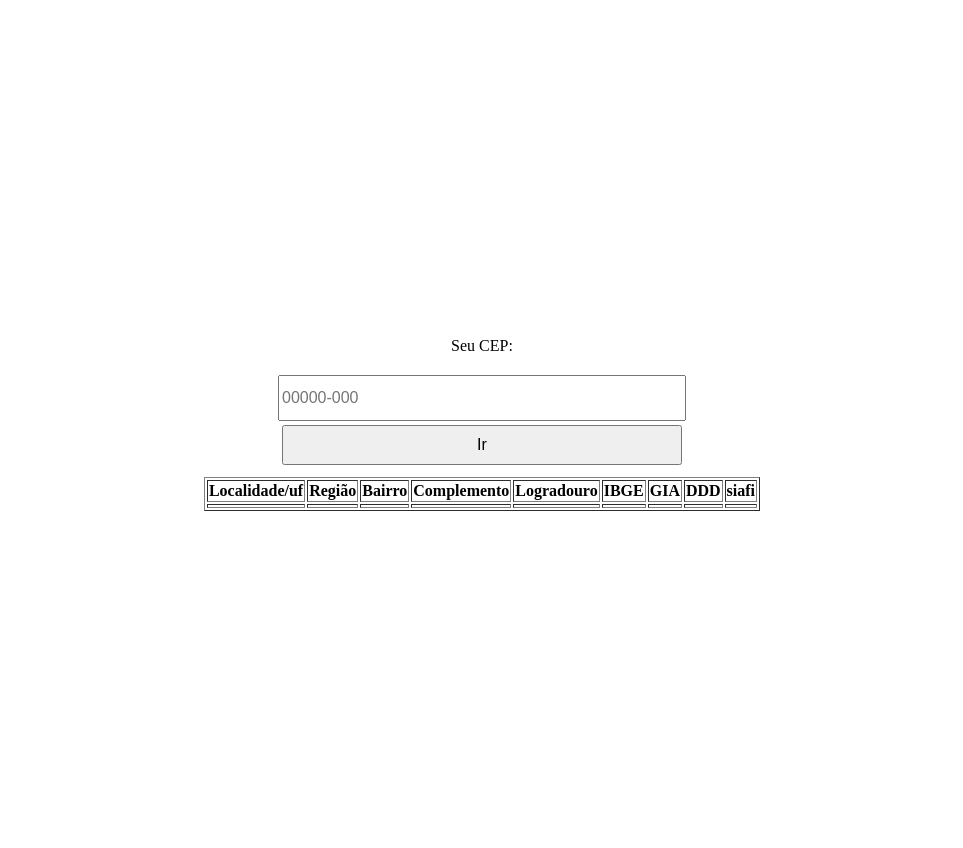
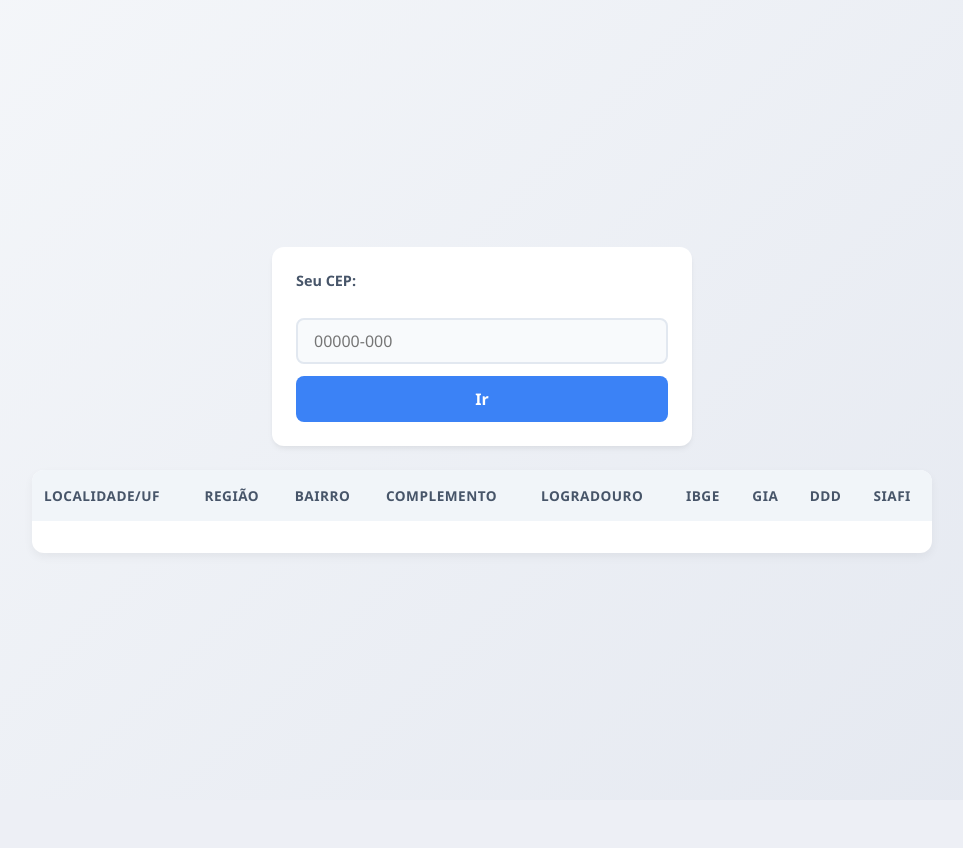
Before and after one commit to mrcode-sys/Busca-de-CEP, a Flask app: page / in a window 1280 px wide. Shown: the whole page, without its empty margins (158-1121 px from the left). After the commit the page ends 557 px from the top, so only its background shows below. Run offline with Flask 3, Linux system fonts and the light colour scheme; lists and menus that the app fills with data are empty.

Commit message:
style: new UI with rounded borders and new colors

```diff
--- a/static/css/style.css
+++ b/static/css/style.css
@@ -1,44 +1,163 @@
+* {
+    margin: 0;
+    padding: 0;
+    box-sizing: border-box;
+    font-family: 'Segoe UI', Roboto, Helvetica, Arial, sans-serif;
+}
+
+body {
+    background: linear-gradient(135deg, #f5f7fa 0%, #e4e8f0 100%);
+    color: #334155;
+    min-height: 100vh;
+    position: relative;
+}
 
 header {
     min-height: 100vh;
-    padding: 1rem;
+    padding: 2rem 1rem;
     display: flex;
     align-items: center;
     justify-content: center;
     flex-direction: column;
-    gap: 10px;
+    gap: 24px;
 }
 
 form {
     display: flex;
     flex-direction: column;
-    align-items: center;
     width: 100%;
-    max-width: 400px;
+    max-width: 420px;
+    background: #ffffff;
+    padding: 24px;
+    border-radius: 12px;
+    box-shadow: 0 4px 6px -1px rgba(0, 0, 0, 0.05), 0 2px 4px -1px rgba(0, 0, 0, 0.03);
 }
 
-input, button {
-    width: 100%;
-    height: 40px;
-    margin: 2px;
-    font-size: 1rem;
+form label {
+    font-size: 0.9rem;
+    font-weight: 600;
+    color: #475569;
+    margin-bottom: 6px;
 }
 
-#tabela-horiz{
-    display: none;
+input {
+    width: 100%;
+    height: 46px;
+    padding: 0 16px;
+    font-size: 1rem;
+    border: 2px solid #e2e8f0;
+    border-radius: 8px;
+    background-color: #f8fafc;
+    color: #1e293b;
+    transition: all 0.2s ease;
+    outline: none;
+    margin-bottom: 12px;
 }
 
-#cards-vert{
+input:focus {
+    border-color: #3b82f6;
+    background-color: #ffffff;
+    box-shadow: 0 0 0 3px rgba(59, 130, 246, 0.15);
+}
+
+button {
+    width: 100%;
+    height: 46px;
+    font-size: 1rem;
+    font-weight: 600;
+    color: #ffffff;
+    background-color: #3b82f6;
+    border: none;
+    border-radius: 8px;
+    cursor: pointer;
+    transition: background-color 0.2s ease, transform 0.1s ease;
+}
+
+button:hover {
+    background-color: #2563eb;
+}
+
+button:active {
+    transform: scale(0.98);
+}
+
+#resposta {
+    width: 100%;
+    max-width: 900px;
+    display: flex;
+    justify-content: center;
+}
+
+#cards-vert {
     display: flex;
     flex-direction: column;
+    width: 100%;
+    max-width: 420px;
+    background: #ffffff;
+    padding: 20px;
+    border-radius: 12px;
+    border-left: 5px solid #3b82f6;
+    box-shadow: 0 4px 6px -1px rgba(0, 0, 0, 0.05);
+    gap: 10px;
 }
 
-@media (min-width: 667px) {
-    #tabela-horiz{
+#cards-vert p {
+    font-size: 0.95rem;
+    color: #64748b;
+    border-bottom: 1px solid #f1f5f9;
+    padding-bottom: 6px;
+    display: flex;
+    justify-content: space-between;
+}
+
+#cards-vert p:last-child {
+    border-bottom: none;
+    padding-bottom: 0;
+}
+
+#cards-vert span {
+    font-weight: 600;
+    color: #1e293b;
+}
+
+#tabela-horiz {
+    display: none;
+    width: 100%;
+    border-collapse: collapse;
+    background: #ffffff;
+    border-radius: 12px;
+    overflow: hidden;
+    box-shadow: 0 4px 10px rgba(0, 0, 0, 0.05);
+    border: none;
+}
+
+#tabela-horiz th {
+    background-color: #f1f5f9;
+    color: #475569;
+    font-weight: 600;
+    padding: 16px 12px;
+    text-align: left;
+    font-size: 0.85rem;
+    text-transform: uppercase;
+    letter-spacing: 0.5px;
+}
+
+#tabela-horiz td {
+    padding: 16px 12px;
+    border-bottom: 1px solid #f1f5f9;
+    color: #1e293b;
+    font-size: 0.95rem;
+}
+
+#tabela-horiz tr:last-child td {
+    border-bottom: none;
+}
+
+@media (min-width: 768px) {
+    #tabela-horiz {
         display: table;
-        width: 100%;
     }
-    #cards-vert{
+    #cards-vert {
         display: none;
     }
 }
--- a/templates/index.html
+++ b/templates/index.html
@@ -1,21 +1,32 @@
-<!DOCTYPE html>
+<!-- @format -->
+<!doctype html>
 <html lang="en">
   <head>
     <script src="../static/js/script.js" defer></script>
-    <link rel="stylesheet" href="../static/css/style.css">
-    <meta charset="UTF-8">
-    <meta name="viewport" content="width=device-width, initial-scale=1.0">
+    <link rel="stylesheet" href="../static/css/style.css" />
+    <meta charset="UTF-8" />
+    <meta name="viewport" content="width=device-width, initial-scale=1.0" />
     <title>Busca CEP</title>
   </head>
   <body>
+    <nav></nav>
     <header>
       <form id="form1">
-            <Label for="CEP">Seu CEP:</Label><br>
-            <input id="CEP" type="text" placeholder="00000-000" maxlength="9" pattern="\d{5}-\d{3}" autocomplete="postal-code" inputmode="numeric" required>
-            <button type="submit" >Ir</button>
+        <label for="CEP">Seu CEP:</label><br />
+        <input
+          id="CEP"
+          type="text"
+          placeholder="00000-000"
+          maxlength="9"
+          pattern="\d{5}-\d{3}"
+          autocomplete="postal-code"
+          inputmode="numeric"
+          required
+        />
+        <button type="submit">Ir</button>
       </form>
       <div id="resposta">
-            <table border="1" id="tabela-horiz">
+        <table id="tabela-horiz">
           <tr>
             <th>Localidade/uf</th>
             <th>Região</th>
```
Lines whose indentation alone changed are shown as unchanged.
